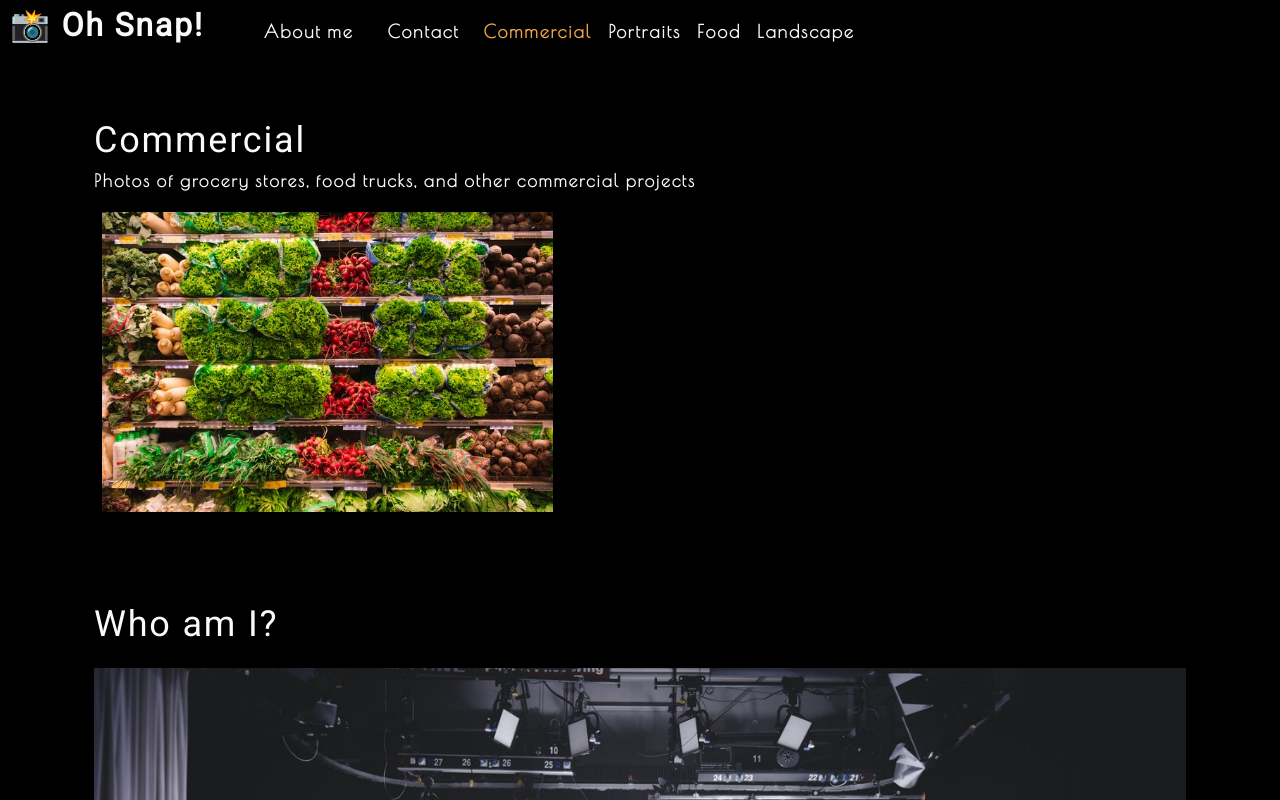
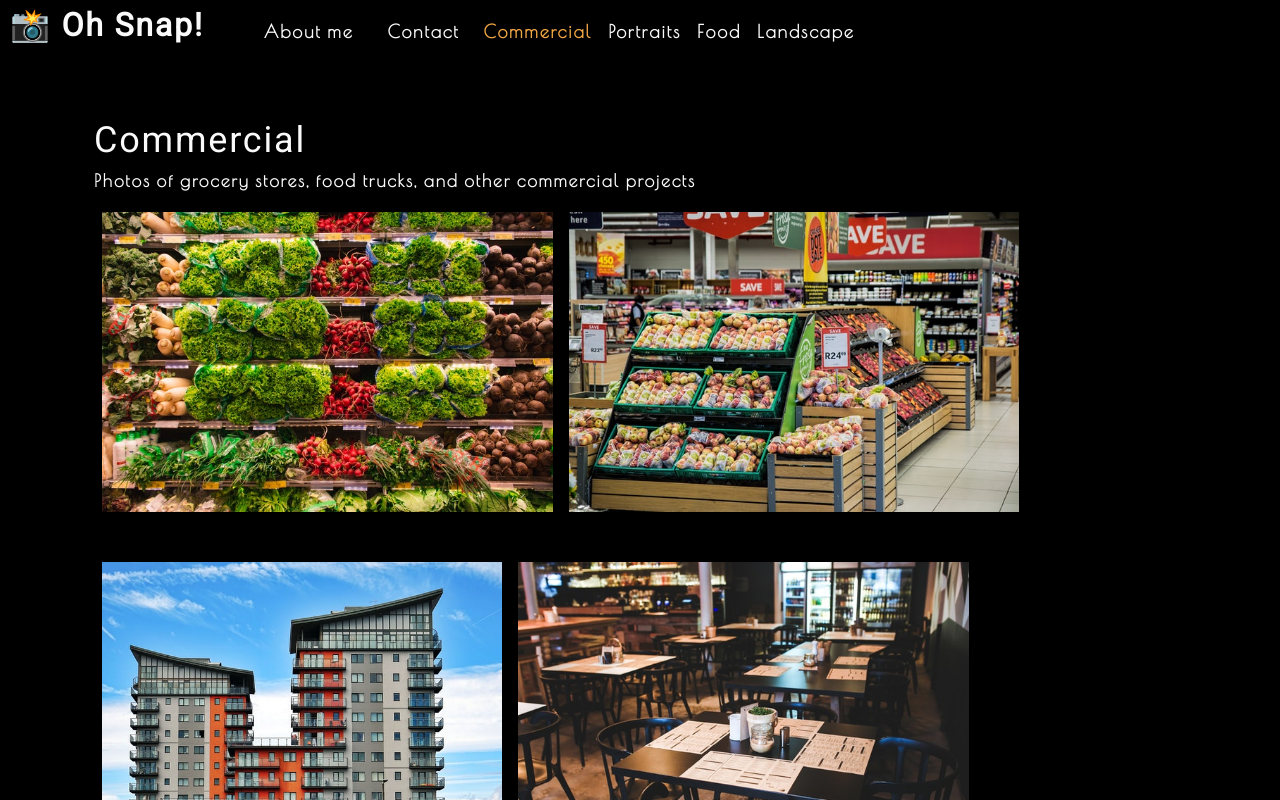
Before and after one commit to mitchgeorge8/photo-port, a React (Create React App) app: page / in a window 1280 px wide. Shown: the top 800 px of the page. Built offline with nearby package versions, Linux system fonts and the light colour scheme.

Commit message:
20.3.5 Display the photos

```diff
--- a/src/App.js
+++ b/src/App.js
@@ -1,17 +1,21 @@
-import React, { useState } from 'react';
-import Nav from './components/Nav';
-import About from './components/About';
-import Gallery from './components/Gallery';
+import React, { useState } from "react";
+import Nav from "./components/Nav";
+import About from "./components/About";
+import Gallery from "./components/Gallery";
 
 function App() {
   const [categories] = useState([
     {
-      name: 'commercial',
-      description: 'Photos of grocery stores, food trucks, and other commercial projects',
+      name: "commercial",
+      description:
+        "Photos of grocery stores, food trucks, and other commercial projects",
     },
-    { name: 'portraits', description: 'Portraits of people in my life' },
-    { name: 'food', description: 'Delicious delicacies' },
-    { name: 'landscape', description: 'Fields, farmhouses, waterfalls, and the beauty of nature' },
+    { name: "portraits", description: "Portraits of people in my life" },
+    { name: "food", description: "Delicious delicacies" },
+    {
+      name: "landscape",
+      description: "Fields, farmhouses, waterfalls, and the beauty of nature",
+    },
   ]);
 
   const [currentCategory, setCurrentCategory] = useState(categories[0]);
@@ -25,7 +29,7 @@
       ></Nav>
       <main>
         <div>
-          <Gallery></Gallery>
+          <Gallery currentCategory={currentCategory}></Gallery>
           <About></About>
         </div>
       </main>
--- a/src/components/Gallery/index.js
+++ b/src/components/Gallery/index.js
@@ -1,25 +1,15 @@
 import React from "react";
+import PhotoList from "../PhotoList";
 import { capitalizeFirstLetter } from "../../utils/helpers";
-import photo from "../../assets/small/commercial/0.jpg";
 
-function Gallery(props) {
-  const currentCategory = {
-    name: "commercial",
-    description:
-      "Photos of grocery stores, food trucks, and other commercial projects",
-  };
+function Gallery({ currentCategory }) {
+  const { name, description } = currentCategory;
 
   return (
     <section>
-      <h1>{capitalizeFirstLetter(currentCategory.name)}</h1>
-      <p>{currentCategory.description}</p>
-      <div className="flex-row">
-        <img
-          src={photo}
-          alt="Commercial Example"
-          className="img-thumbnail mx-1"
-        />
-      </div>
+      <h1>{capitalizeFirstLetter(name)}</h1>
+      <p>{description}</p>
+      <PhotoList category={currentCategory.name} />
     </section>
   );
 }
--- /dev/null
+++ b/src/components/PhotoList/index.js
@@ -0,0 +1,139 @@
+import React, { useState } from "react";
+
+function PhotoList({ category }) {
+  const [photos] = useState([
+    {
+      name: "Grocery aisle",
+      category: "commercial",
+      description:
+        "Lorem ipsum dolor sit amet, consectetur adipiscing elit. Nunc ultricie",
+    },
+    {
+      name: "Grocery booth",
+      category: "commercial",
+      description:
+        "Lorem ipsum dolor sit amet, consectetur adipiscing elit. Nunc ultricie",
+    },
+    {
+      name: "Building exterior",
+      category: "commercial",
+      description:
+        "Lorem ipsum dolor sit amet, consectetur adipiscing elit. Nunc ultricie",
+    },
+    {
+      name: "Restaurant table",
+      category: "commercial",
+      description:
+        "Lorem ipsum dolor sit amet, consectetur adipiscing elit. Nunc ultricie",
+    },
+    {
+      name: "Cafe interior",
+      category: "commercial",
+      description:
+        "Lorem ipsum dolor sit amet, consectetur adipiscing elit. Nunc ultricie",
+    },
+    {
+      name: "Cat green eyes",
+      category: "portraits",
+      description:
+        "Lorem ipsum dolor sit amet, consectetur adipiscing elit. Nunc ultricie",
+    },
+    {
+      name: "Green parrot",
+      category: "portraits",
+      description:
+        "Lorem ipsum dolor sit amet, consectetur adipiscing elit. Nunc ultricie",
+    },
+    {
+      name: "Yellow macaw",
+      category: "portraits",
+      description:
+        "Lorem ipsum dolor sit amet, consectetur adipiscing elit. Nunc ultricie",
+    },
+    {
+      name: "Pug smile",
+      category: "portraits",
+      description:
+        "Lorem ipsum dolor sit amet, consectetur adipiscing elit. Nunc ultricie",
+    },
+    {
+      name: "Pancakes",
+      category: "food",
+      description:
+        "Lorem ipsum dolor sit amet, consectetur adipiscing elit. Nunc ultricie",
+    },
+    {
+      name: "Burrito",
+      category: "food",
+      description:
+        "Lorem ipsum dolor sit amet, consectetur adipiscing elit. Nunc ultricie",
+    },
+    {
+      name: "Scallop pasta",
+      category: "food",
+      description:
+        "Lorem ipsum dolor sit amet, consectetur adipiscing elit. Nunc ultricie",
+    },
+    {
+      name: "Burger",
+      category: "food",
+      description:
+        "Lorem ipsum dolor sit amet, consectetur adipiscing elit. Nunc ultricie",
+    },
+    {
+      name: "Fruit bowl",
+      category: "food",
+      description:
+        "Lorem ipsum dolor sit amet, consectetur adipiscing elit. Nunc ultricie",
+    },
+    {
+      name: "Green river",
+      category: "landscape",
+      description:
+        "Lorem ipsum dolor sit amet, consectetur adipiscing elit. Nunc ultricie",
+    },
+    {
+      name: "Docks",
+      category: "landscape",
+      description:
+        "Lorem ipsum dolor sit amet, consectetur adipiscing elit. Nunc ultricie",
+    },
+    {
+      name: "Panoramic village by sea",
+      category: "landscape",
+      description:
+        "Lorem ipsum dolor sit amet, consectetur adipiscing elit. Nunc ultricie",
+    },
+    {
+      name: "Domestic landscape",
+      category: "landscape",
+      description:
+        "Lorem ipsum dolor sit amet, consectetur adipiscing elit. Nunc ultricie",
+    },
+    {
+      name: "Park bench",
+      category: "landscape",
+      description:
+        "Lorem ipsum dolor sit amet, consectetur adipiscing elit. Nunc ultricie",
+    },
+  ]);
+
+  const currentPhotos = photos.filter((photo) => photo.category === category);
+
+  return (
+    <div>
+      <div className="flex-row">
+        {currentPhotos.map((image, i) => (
+          <img
+            src={require(`../../assets/small/${category}/${i}.jpg`)}
+            alt={image.name}
+            className="img-thumbnail mx-1"
+            key={image.name}
+          />
+        ))}
+      </div>
+    </div>
+  );
+}
+
+export default PhotoList;
```
